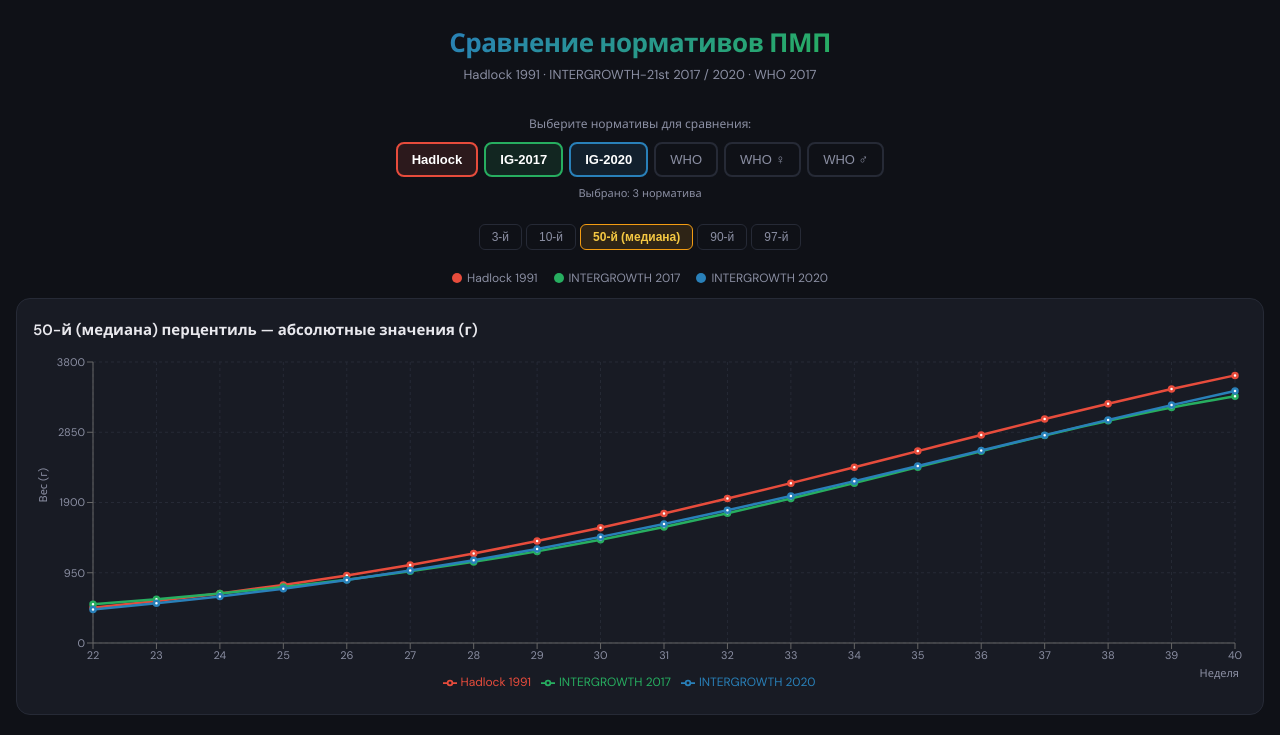
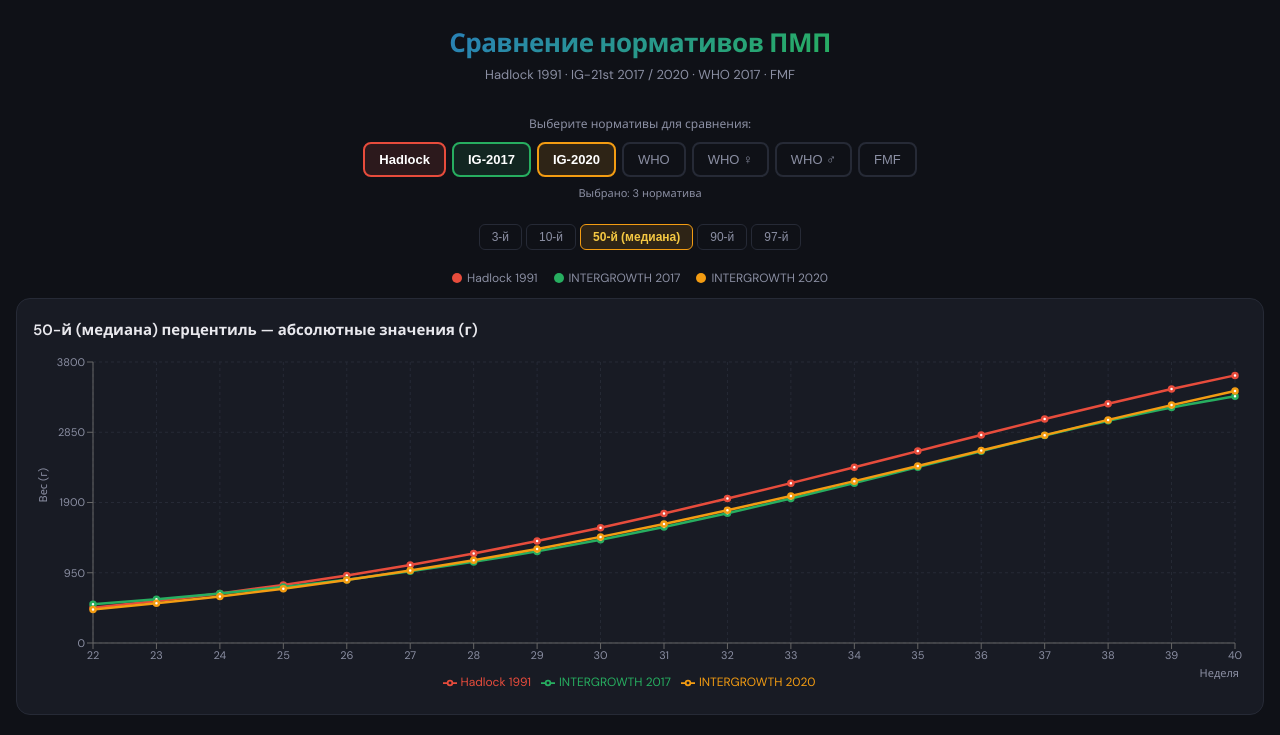
Before and after one commit to d-gagaev/EFW-comparison, a React (Vite) app: page / in a window 1280 px wide. Shown: the top 735 px of the page. Built offline with nearby package versions, Linux system fonts and the light colour scheme.

Commit message:
Update App.jsx
Add FMF (2018) references charts

```diff
--- a/src/App.jsx
+++ b/src/App.jsx
@@ -24,7 +24,7 @@ const ig17 = {
 };
 
 const ig20 = {
-  id:"ig20", name:"INTERGROWTH 2020", short:"IG-2020", color:"#2980b9",
+  id:"ig20", name:"INTERGROWTH 2020", short:"IG-2020", color:"#f39c12",
   weeks:[18,19,20,21,22,23,24,25,26,27,28,29,30,31,32,33,34,35,36,37,38,39,40,41],
   p3: [184,224,271,324,385,453,530,616,710,813,925,1046,1175,1312,1455,1604,1757,1913,2070,2226,2379,2527,2667,2798],
   p10:[193,235,284,341,405,478,559,650,751,862,982,1113,1252,1400,1556,1718,1885,2056,2228,2400,2569,2733,2888,3034],
@@ -66,7 +66,18 @@ const whoM = {
   p97:[115,145,182,226,279,342,415,501,599,711,838,980,1138,1311,1500,1705,1923,2155,2399,2653,2916,3185,3458,3734,4009,4282,4551],
 };
 
-const ALL_SOURCES = [hadlock, ig17, ig20, who, whoF, whoM];
+// FMF (Nicolaides et al.) - EFW only
+const fmf = {
+  id:"fmf", name:"FMF", short:"FMF", color:"#2980b9",
+  weeks:[20,21,22,23,24,25,26,27,28,29,30,31,32,33,34,35,36,37,38,39,40,41],
+  p3: [300,358,424,501,588,686,796,918,1052,1197,1353,1518,1691,1868,2048,2226,2398,2561,2709,2839,2945,3025],
+  p10:[314,375,444,525,616,719,835,964,1105,1258,1423,1598,1780,1968,2159,2347,2531,2704,2862,3001,3115,3201],
+  p50:[346,413,491,580,682,797,926,1070,1228,1400,1586,1782,1988,2201,2416,2631,2839,3037,3219,3379,3512,3613],
+  p90:[381,455,542,641,754,883,1027,1188,1365,1558,1767,1988,2221,2461,2705,2948,3186,3412,3620,3804,3959,4078],
+  p97:[399,477,567,671,791,926,1078,1248,1435,1638,1858,2092,2338,2593,2851,3110,3362,3602,3824,4021,4187,4315],
+};
+
+const ALL_SOURCES = [hadlock, ig17, ig20, who, whoF, whoM, fmf];
 
 // ═══════════════════════════ HELPERS ═══════════════════════════
 
@@ -254,7 +265,7 @@ function LineIcon({dash,width,opacity}){
 // ═══════════════════════════ MAIN ═══════════════════════════
 
 export default function App(){
-  const [active,setActive]=useState({hadlock:true,ig17:true,ig20:true,who:false,whoF:false,whoM:false});
+  const [active,setActive]=useState({hadlock:true,ig17:true,ig20:true,who:false,whoF:false,whoM:false,fmf:false});
   const [perc,setPerc]=useState("p50");
 
   const toggle=id=>{
@@ -272,7 +283,7 @@ export default function App(){
     <link href="https://fonts.googleapis.com/css2?family=DM+Sans:wght@400;500;600;700&display=swap" rel="stylesheet"/>
     <header style={S.header}>
       <h1 style={S.h1}>Сравнение нормативов ПМП</h1>
-      <p style={S.subtitle}>Hadlock 1991 · INTERGROWTH-21st 2017 / 2020 · WHO 2017</p>
+      <p style={S.subtitle}>Hadlock 1991 · IG-21st 2017 / 2020 · WHO 2017 · FMF</p>
     </header>
 
     {/* Source toggles */}
@@ -351,7 +362,7 @@ export default function App(){
     </>)}
 
     <div style={{textAlign:"center",color:P.muted,fontSize:11,marginTop:20,paddingBottom:20}}>
-      Hadlock et al. 1991 · INTERGROWTH-21st (Stirnemann 2017, 2020) · WHO (Kiserud et al. 2017)
+      Hadlock et al. 1991 · INTERGROWTH-21st (Stirnemann 2017, 2020) · WHO (Kiserud et al. 2017) · FMF (Nicolaides et al.)
     </div>
   </div>);
 }
```
